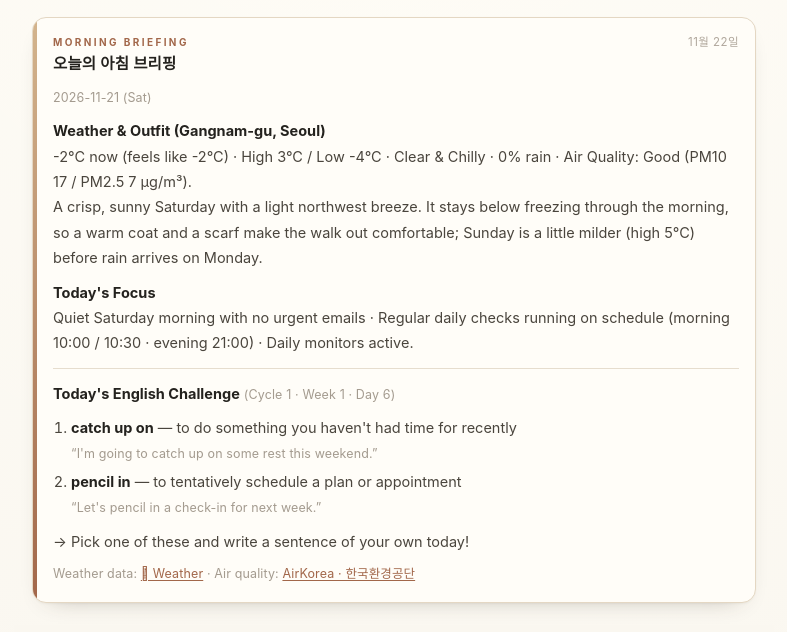
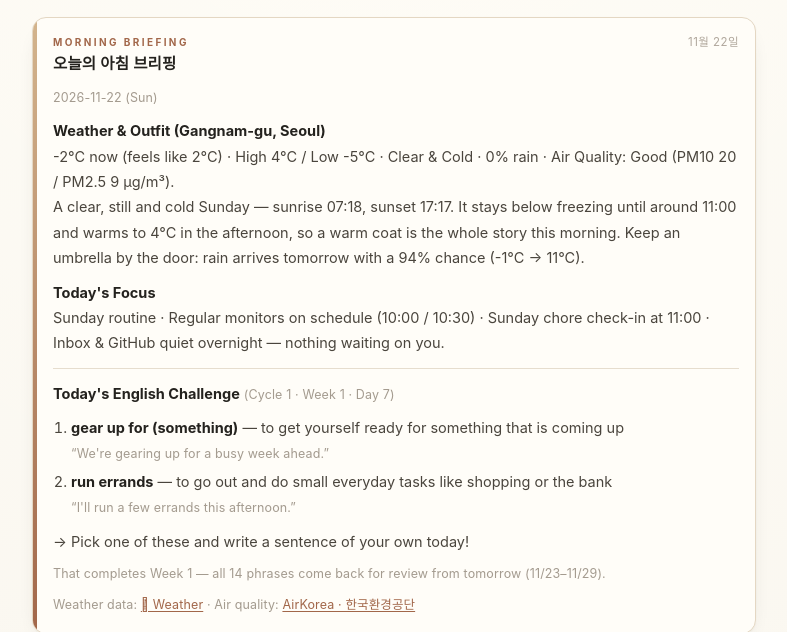
Before and after one commit to irinnnn2-ai/mini-archive, a plain HTML site: page index.html in a window 1280 px wide. Shown: the part 155-787 px from the top of the page, without its empty margins (246-1033 px from the left). Drawn offline with Linux system fonts and the light colour scheme.

Commit message:
Morning briefing for 2026-11-22

```diff
--- a/index.html
+++ b/index.html
@@ -567,19 +567,20 @@
       </div>
       <!-- MORNING_BRIEFING_START -->
       <div class="briefing-body" id="morningBriefing">
-        <p class="briefing-hint">2026-11-21 (Sat)</p>
+        <p class="briefing-hint">2026-11-22 (Sun)</p>
         <p><strong>Weather &amp; Outfit (Gangnam-gu, Seoul)</strong><br>
-        -2°C now (feels like -2°C) · High 3°C / Low -4°C · Clear &amp; Chilly · 0% rain · Air Quality: Good (PM10 17 / PM2.5 7 µg/m³).<br>
-        A crisp, sunny Saturday with a light northwest breeze. It stays below freezing through the morning, so a warm coat and a scarf make the walk out comfortable; Sunday is a little milder (high 5°C) before rain arrives on Monday.</p>
+        -2°C now (feels like 2°C) · High 4°C / Low -5°C · Clear &amp; Cold · 0% rain · Air Quality: Good (PM10 20 / PM2.5 9 µg/m³).<br>
+        A clear, still and cold Sunday — sunrise 07:18, sunset 17:17. It stays below freezing until around 11:00 and warms to 4°C in the afternoon, so a warm coat is the whole story this morning. Keep an umbrella by the door: rain arrives tomorrow with a 94% chance (-1°C → 11°C).</p>
         <p><strong>Today's Focus</strong><br>
-        Quiet Saturday morning with no urgent emails · Regular daily checks running on schedule (morning 10:00 / 10:30 · evening 21:00) · Daily monitors active.</p>
+        Sunday routine · Regular monitors on schedule (10:00 / 10:30) · Sunday chore check-in at 11:00 · Inbox &amp; GitHub quiet overnight — nothing waiting on you.</p>
         <hr>
-        <p><strong>Today's English Challenge</strong> <span class="briefing-hint">(Cycle 1 · Week 1 · Day 6)</span></p>
+        <p><strong>Today's English Challenge</strong> <span class="briefing-hint">(Cycle 1 · Week 1 · Day 7)</span></p>
         <ol>
-          <li><strong>catch up on</strong> — to do something you haven't had time for recently<br><span class="briefing-hint">&ldquo;I'm going to catch up on some rest this weekend.&rdquo;</span></li>
-          <li><strong>pencil in</strong> — to tentatively schedule a plan or appointment<br><span class="briefing-hint">&ldquo;Let's pencil in a check-in for next week.&rdquo;</span></li>
+          <li><strong>gear up for (something)</strong> — to get yourself ready for something that is coming up<br><span class="briefing-hint">&ldquo;We're gearing up for a busy week ahead.&rdquo;</span></li>
+          <li><strong>run errands</strong> — to go out and do small everyday tasks like shopping or the bank<br><span class="briefing-hint">&ldquo;I'll run a few errands this afternoon.&rdquo;</span></li>
         </ol>
         <p>→ Pick one of these and write a sentence of your own today!</p>
+        <p class="briefing-hint">That completes Week 1 — all 14 phrases come back for review from tomorrow (11/23–11/29).</p>
         <p class="briefing-hint">Weather data: <a href="https://developer.apple.com/weatherkit/data-source-attribution/">&#xF8FF; Weather</a> · Air quality: <a href="https://www.airkorea.or.kr/">AirKorea · 한국환경공단</a></p>
       </div>
       <!-- MORNING_BRIEFING_END -->
```
